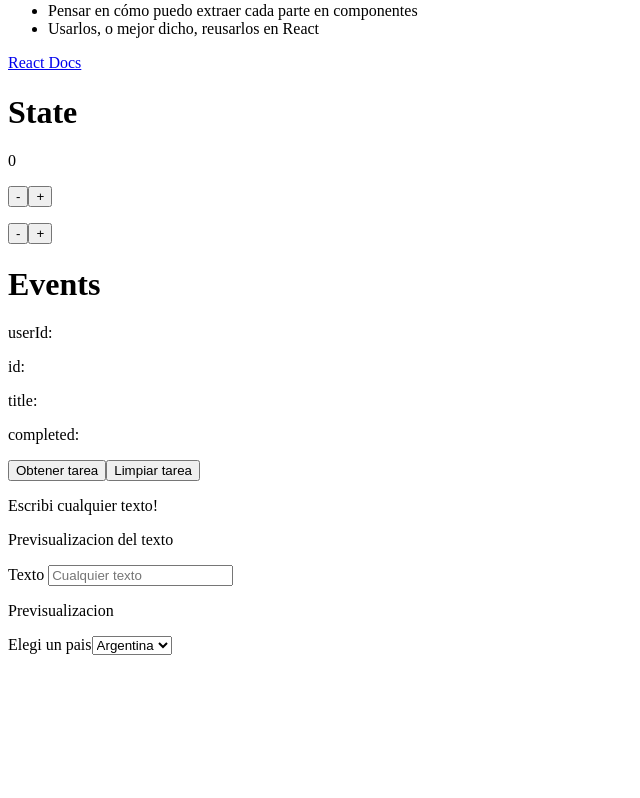
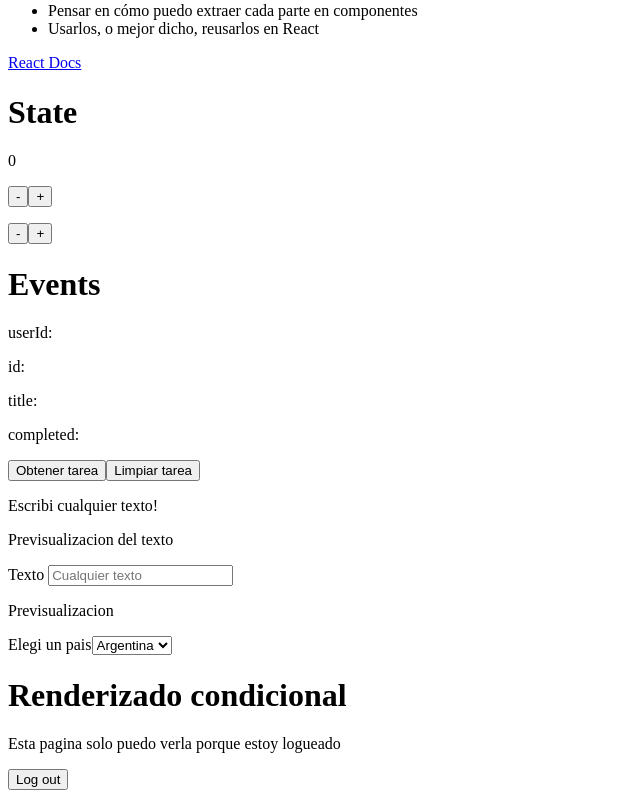
Before and after one commit to labmiracle/Tomas-Birbe, a React (Vite) app in the folder React/: page / in a window 1280 px wide. Shown: the part 188-986 px from the top of the page, without its empty margins (0-640 px from the left). Before the commit the page ends 851 px from the top, so only its background shows below. Built offline with nearby package versions, Linux system fonts and the light colour scheme.

Commit message:
realizar seccion de Renderizado Condicional

```diff
--- a/React/src/App.tsx
+++ b/React/src/App.tsx
@@ -1,6 +1,7 @@
-import { Props } from './Props';
-import { State } from './State';
-import { Events } from './Events';
+import { Props } from "./Props";
+import { State } from "./State";
+import { Events } from "./Events";
+import { RenderizadoCondicional } from "./RenderizadoCondicional";
 
 function App() {
   return (
@@ -11,6 +12,8 @@ function App() {
       <State></State>
       <h1>Events</h1>
       <Events></Events>
+      <h1>Renderizado condicional</h1>
+      <RenderizadoCondicional></RenderizadoCondicional>
     </>
   );
 }
--- /dev/null
+++ b/React/src/RenderizadoCondicional/index.tsx
@@ -0,0 +1,21 @@
+import { useState } from "react";
+
+export function RenderizadoCondicional() {
+  const [isLogged, setIsLogged] = useState(true);
+
+  return (
+    <>
+      {isLogged ? (
+        <>
+          <p>Esta pagina solo puedo verla porque estoy logueado</p>
+          <button onClick={() => setIsLogged(false)}>Log out</button>
+        </>
+      ) : (
+        <>
+          <p>Inicia sesion para ver contenido privado</p>
+          <button onClick={() => setIsLogged(true)}>Log in</button>
+        </>
+      )}
+    </>
+  );
+}
```
